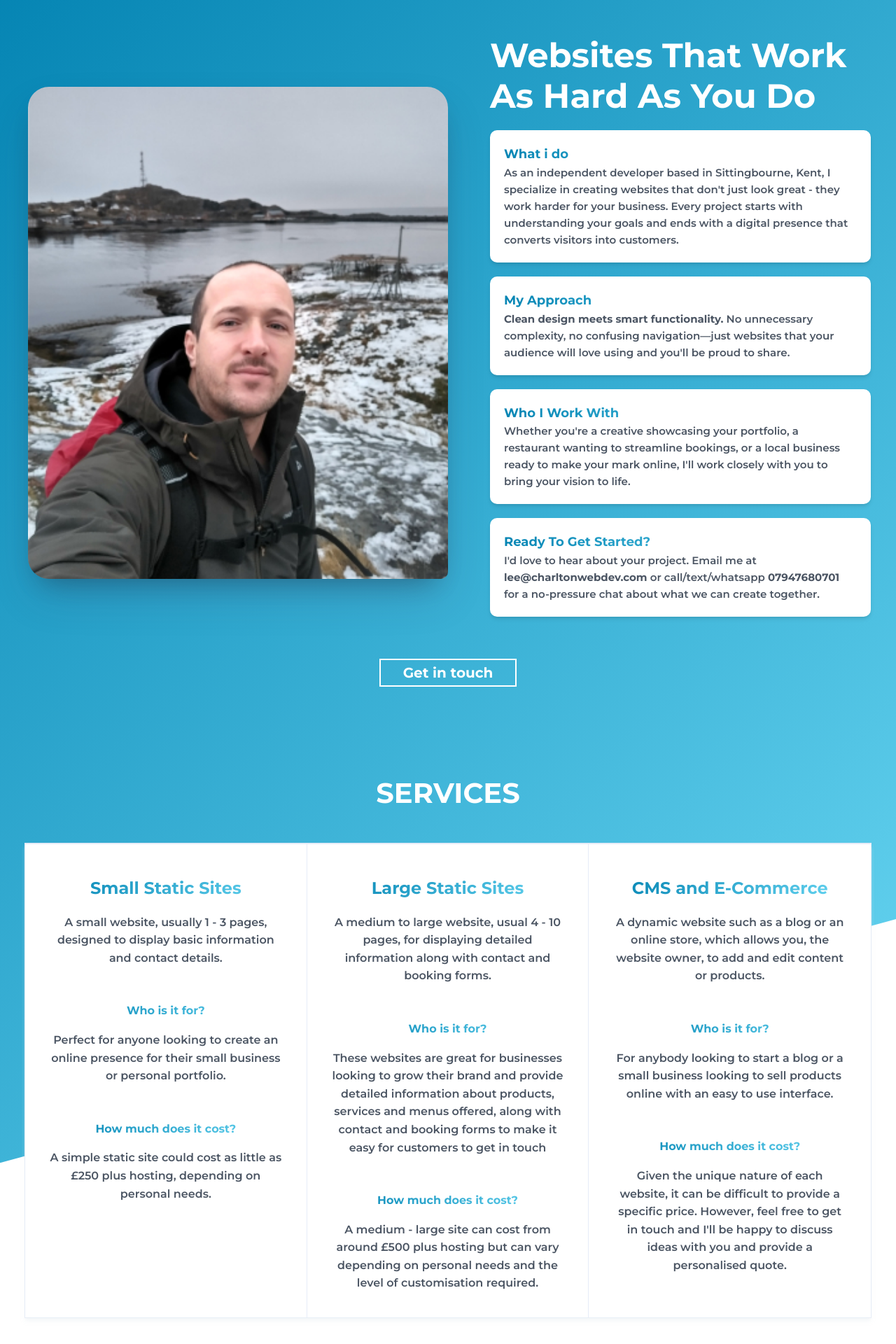
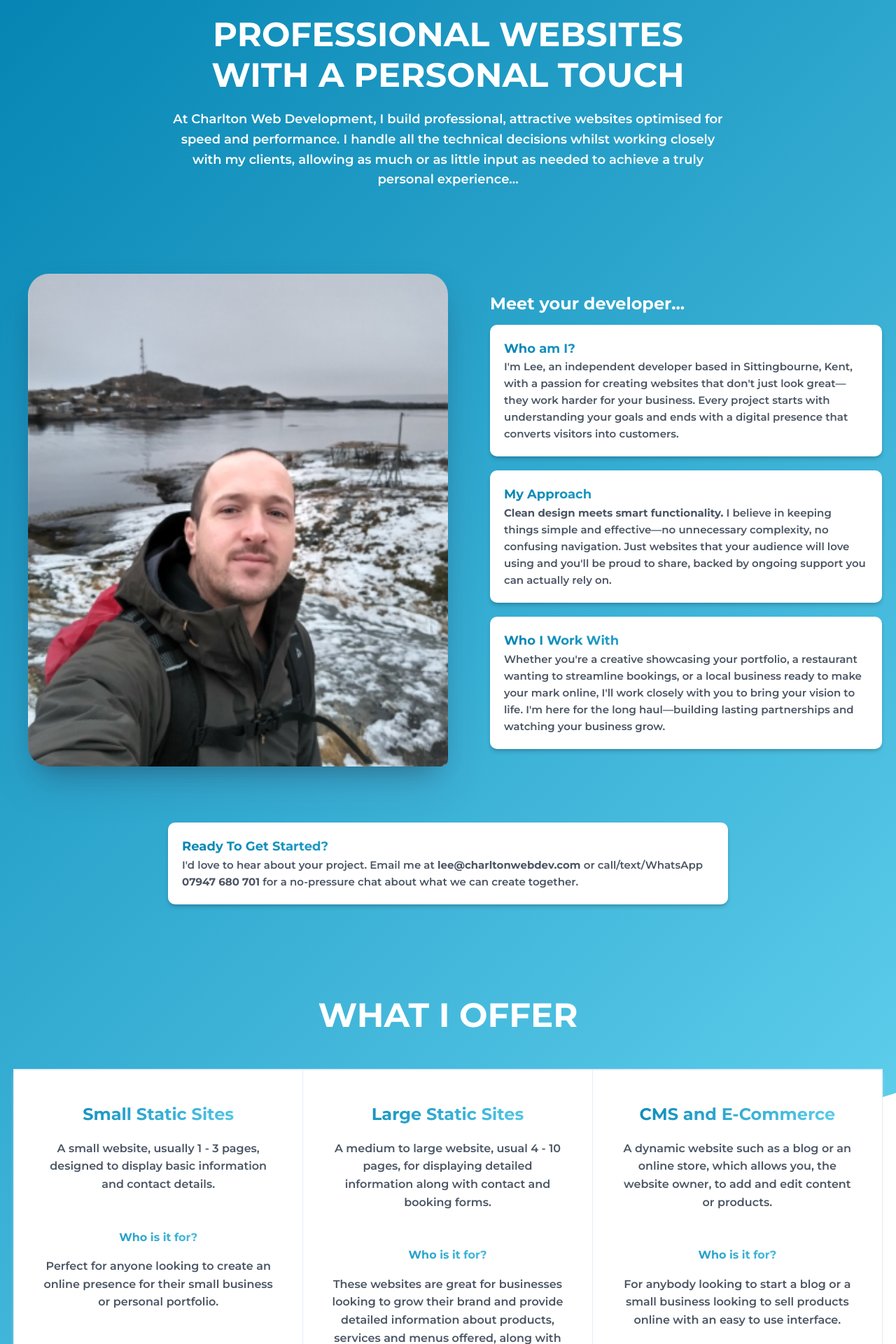
Before and after one commit to Charlton305/portfolio, a React (Vite) app: page / in a window 1280 px wide. Shown: the part 880-2800 px from the top of the page at 70% size. Built offline with nearby package versions, Linux system fonts and the light colour scheme.

Commit message:
Lots of changes. The time i added a subheading under the about me heading.

```diff
--- a/src/assets/styles/components/_about-me.scss
+++ b/src/assets/styles/components/_about-me.scss
@@ -6,7 +6,7 @@
   );
   clip-path: polygon(0 0, 100% 0, 100% 80%, 0 100%);
   color: white;
-  padding: 6rem 3.6rem 68rem;
+  padding: 10rem 2rem 68rem;
 
   @media (max-width: 1000px) {
     clip-path: polygon(0 0, 100% 0, 100% 92%, 0 100%);
@@ -20,15 +20,28 @@
 }
 
 .about-me__heading {
+  text-align: center;
+  max-width: 80rem;
   font-size: 4.8rem;
-  margin: 0px;
-  margin-bottom: 2rem;
+  margin: 0px auto 2rem;
   line-height: normal;
+
+  @media (max-width: 900px) {
+    font-size: clamp(3.2rem, 8vw, 4.8rem);
+  }
+}
+
+.about-me__subheading {
+  font-size: 1.8rem;
+  max-width: 80rem;
+  margin: auto;
+  text-align: center;
 }
 
 .about-me__content-container {
   display: flex;
-  margin-top: 7rem;
+  margin-top: 12rem;
+  margin-bottom: 8rem;
   max-width: 1360px;
   width: 100%;
 
@@ -92,7 +105,7 @@
   background-color: white;
   padding: 2rem;
   border-radius: 1rem;
-  box-shadow: 0 4px 6px -1px rgba(0, 0, 0, 0.1),
+  box-shadow: 0 4px 6px -1px rgba(0, 0, 0, 0.2),
     0 2px 4px -1px rgba(0, 0, 0, 0.06);
   margin-bottom: 2rem;
 
@@ -113,6 +126,13 @@
   }
 }
 
+.about-me__card--get-started {
+  @extend .about-me__card;
+
+  margin: auto;
+  max-width: 80rem;
+}
+
 .about-me__cta-container {
   margin-top: 2rem;
   display: flex;
--- a/src/assets/styles/components/_button.scss
+++ b/src/assets/styles/components/_button.scss
@@ -56,7 +56,6 @@
 .get-in-touch-button {
   background: none;
   border: 2px solid white;
-  color: white;
   cursor: pointer;
   display: inline-block;
   font-weight: bold;
@@ -66,28 +65,32 @@
   padding: 0.8rem $l-size;
   position: relative;
   text-decoration: none;
-  transition: all cubic-bezier(0.19, 1, 0.22, 1) 0.6s;
+  overflow: hidden;
 
-  &::after {
-    background: white;
-    bottom: 0;
-    content: "";
-    display: block;
-    height: 100%;
-    left: 0;
-    position: absolute;
-    transition: all cubic-bezier(0.19, 1, 0.22, 1) 0.3s;
-    width: 0px;
-    z-index: -1;
+  .button-text {
+    color: white;
+    position: relative;
+    z-index: 2;
+    transition: all cubic-bezier(0.19, 1, 0.22, 1) 0.6s;
   }
 
-  &:hover {
-    color: $secondary-color;
-    z-index: 3;
+  .white-background {
+    position: absolute;
+    top: 0;
+    left: 0;
+    height: 100%;
+    width: 0;
+    background: white;
+    z-index: 1;
+    transition: width cubic-bezier(0.19, 1, 0.22, 1) 0.3s;
+  }
 
-    &::after {
-      width: 100%;
-    }
+  &:hover .button-text {
+    color: transparent;
+    background-image: linear-gradient(135deg, $primary-color 0%, $secondary-color 100%);
+    -webkit-text-fill-color: transparent;
+    background-clip: text;
+    -webkit-background-clip: text;
   }
 }
 
--- a/src/assets/styles/components/_project-list.scss
+++ b/src/assets/styles/components/_project-list.scss
@@ -6,7 +6,7 @@
   margin: auto;
   margin-bottom: 6rem;
   max-width: 1360px;
-  padding: 10rem $m-size 0;
+  padding: 10rem 2rem 0;
 
   @media (max-width: 900px) {
     margin: 5rem auto;
--- a/src/assets/styles/components/_project.scss
+++ b/src/assets/styles/components/_project.scss
@@ -1,7 +1,7 @@
 .project__container {
   display: flex;
   margin-bottom: 10vw;
-  padding: 0 2rem;
+  padding: 0;
   width: 100%;
 
   h3 {
--- a/src/assets/styles/components/_services.scss
+++ b/src/assets/styles/components/_services.scss
@@ -1,5 +1,5 @@
 .services {
-  padding: 0 36px;
+  padding: 0 2rem;
   margin-top: -60rem;
   z-index: 99;
   position: relative;
@@ -21,6 +21,7 @@
   margin: 0;
   padding: 4rem 0;
   text-align: center;
+  font-size: 4.8rem;
 }
 
 .services__grid {
--- a/src/components/AboutMe.jsx
+++ b/src/components/AboutMe.jsx
@@ -1,8 +1,39 @@
+import { useEffect } from "react"
 import photo from "../assets/images/Photo-of-me-in-norway.jpg"
 
 const AboutMe = () => {
+  useEffect(() => {
+    const button = document.querySelector(".get-in-touch-button")
+
+    const handleMouseEnter = () => {
+      button.querySelector(".white-background").style.width = "100%"
+    }
+
+    const handleMouseLeave = () => {
+      button.querySelector(".white-background").style.width = "0"
+    }
+
+    button.addEventListener("mouseenter", handleMouseEnter)
+    button.addEventListener("mouseleave", handleMouseLeave)
+
+    // Cleanup function
+    return () => {
+      button.removeEventListener("mouseenter", handleMouseEnter)
+      button.removeEventListener("mouseleave", handleMouseLeave)
+    }
+  }, [])
+
   return (
     <div className="about-me" id="about">
+      <h2 className="about-me__heading">
+        PROFESSIONAL WEBSITES WITH A PERSONAL TOUCH
+      </h2>
+        <p className="about-me__subheading">
+          At Charlton Web Development, I build professional, attractive websites
+          optimised for speed and performance. I handle all the technical
+          decisions whilst working closely with my clients, allowing as much or
+          as little input as needed to achieve a truly personal experience...
+        </p>
       <div className="about-me__content-container">
         <div className="about-me__img-container">
           <img
@@ -12,57 +43,59 @@ const AboutMe = () => {
           />
         </div>
         <div className="about-me__text-container">
-          <h2 className="about-me__heading">
-            Websites That Work As Hard As You Do
-          </h2>
-
+          <h3 className="">Meet your developer...</h3>
           <div className="about-me__card">
-            <h4 className="about-me__section-title text-blue">What i do</h4>
+            <h4 className="about-me__section-title text-blue">Who am I?</h4>
             <p className="">
-              As an independent developer based in Sittingbourne, Kent, I
-              specialize in creating websites that don't just look great - they
-              work harder for your business. Every project starts with
-              understanding your goals and ends with a digital presence that
-              converts visitors into customers.
+              I'm Lee, an independent developer based in Sittingbourne, Kent,
+              with a passion for creating websites that don't just look
+              great—they work harder for your business. Every project starts
+              with understanding your goals and ends with a digital presence
+              that converts visitors into customers.
             </p>
           </div>
           <div className="about-me__card">
             <h4 className="about-me__section-title text-blue">My Approach</h4>
             <p className="">
-              <strong>Clean design meets smart functionality.</strong> No
-              unnecessary complexity, no confusing navigation—just websites that
-              your audience will love using and you'll be proud to share.
-            </p>
-          </div>
-
-          <div className="about-me__card">
-            <h4 className="about-me__section-title text-blue">Who I Work With</h4>
-            <p>
-              Whether you're a creative showcasing your portfolio, a restaurant
-              wanting to streamline bookings, or a local business ready to make
-              your mark online, I'll work closely with you to bring your vision
-              to life.
+              <strong>Clean design meets smart functionality.</strong> I believe
+              in keeping things simple and effective—no unnecessary complexity,
+              no confusing navigation. Just websites that your audience will
+              love using and you'll be proud to share, backed by ongoing support
+              you can actually rely on.
             </p>
           </div>
 
           <div className="about-me__card">
             <h4 className="about-me__section-title text-blue">
-              Ready To Get Started?
+              Who I Work With
             </h4>
             <p>
-              I'd love to hear about your project. Email me at{" "}
-              <a href="mailto:lee@charltonwebdev.com">lee@charltonwebdev.com</a>{" "}
-              or call/text/whatsapp <a href="tel:07947680701">07947680701</a>{" "}
-              for a no-pressure chat about what we can create together.
+              Whether you're a creative showcasing your portfolio, a restaurant
+              wanting to streamline bookings, or a local business ready to make
+              your mark online, I'll work closely with you to bring your vision
+              to life. I'm here for the long haul—building lasting partnerships
+              and watching your business grow.
             </p>
           </div>
         </div>
       </div>
-      <div className="about-me__cta-container">
+      <div className="about-me__card--get-started">
+        <h4 className="about-me__section-title text-blue">
+          Ready To Get Started?
+        </h4>
+        <p>
+          I'd love to hear about your project. Email me at{" "}
+          <a href="mailto:lee@charltonwebdev.com">lee@charltonwebdev.com</a> or
+          call/text/WhatsApp <a href="tel:07947680701">07947 680 701</a> for a
+          no-pressure chat about what we can create together.
+        </p>
+      </div>
+      {/* <div className="about-me__cta-container">
         <a href="#contact" className="get-in-touch-button">
-          Get in touch
+          <span className="button-text">Get in touch</span>
+          <div className="white-background"></div>
         </a>
-      </div>
+      </div> */}
     </div>
   )
 }
--- a/src/components/ProjectsList.jsx
+++ b/src/components/ProjectsList.jsx
@@ -3,7 +3,7 @@ import { projects } from "../assets/projects";
 
 const ProjectsList = () => (
   <div className="project-list" id="projects">
-    <h2 className="project-list__heading load-hidden">MY LATEST WORK</h2>
+    <h2 className="project-list__heading load-hidden">LATEST WORK</h2>
     {projects.map((project, index) => (
       <Project key={index} {...project} index={index} />
     ))}
--- a/src/components/Services.jsx
+++ b/src/components/Services.jsx
@@ -2,7 +2,7 @@ const Services = () => {
   return (
     <>
       <div className="services" id="services">
-          <h2 className="services__heading">SERVICES</h2>
+          <h2 className="services__heading">WHAT I OFFER</h2>
         <div className="services__container">
           <div className="services__grid">
             <div className="services__grid-item">
@@ -13,7 +13,7 @@ const Services = () => {
               <p>Perfect for anyone looking to create an online presence for their
                 small business or personal portfolio.</p>
               <h4 className="services__sub-heading text-blue">How much does it cost?</h4>
-              <p>A simple static site could cost as little as £250 plus hosting,
+              <p>A simple static site could cost as little as £350 plus hosting,
                 depending on personal needs.</p>
             </div>
             <div className="services__grid-item">
@@ -26,7 +26,7 @@ const Services = () => {
                 along with contact and booking forms to make it easy for customers to get
                 in touch</p>
               <h4 className="services__sub-heading text-blue">How much does it cost?</h4>
-              <p>A medium - large site can cost from around £500 plus hosting but can
+              <p>A medium - large site can cost from around £800 plus hosting but can
                 vary depending on personal needs and the level of customisation required.</p>
             </div>
             <div className="services__grid-item">
--- a/src/components/Welcome.jsx
+++ b/src/components/Welcome.jsx
@@ -80,9 +80,7 @@ const Welcome = () => {
   return (
     <div className="content-container welcome-container" id="welcome">
       <div className="welcome-text-container">
-        <h1 className="welcome-text-primary">
-          <span className="text-blue">LEE CHARLTON</span>
-        </h1>
+        <h1 className="welcome-text-primary text-blue">CHARLTON WEB DEVELOPMENT</h1>
         <h2 className="load-hidden welcome-text-secondary">
           Website designer and developer specialising in small business websites
         </h2>
```
Also changed, not shown: src/assets/styles/components/_welcome.scss (+17 -3 lines).
